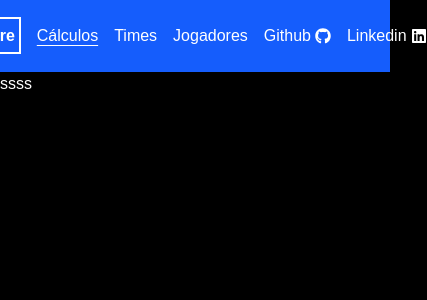
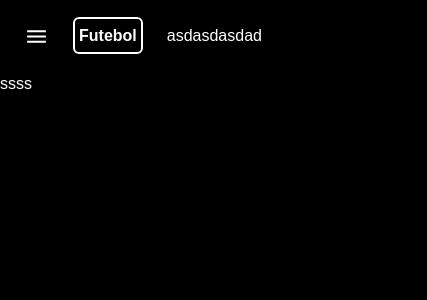
Before and after one commit to odilonskt/M5-mineProjeto, a Next.js app: page / in a window 390 px wide. Shown: the top 300 px of the page, 427 px wide, since content can reach past the window. Built offline with nearby package versions, Linux system fonts and the light colour scheme.

Commit message:
feat: add responsive header

```diff
--- a/src/components/Header/Header.tsx
+++ b/src/components/Header/Header.tsx
@@ -2,7 +2,7 @@
 
 import Link from "next/link";
 import '../../components/globais.css'
-import {   } from "react-icons/md";
+import { MdMenu } from "react-icons/md";
 import { FaGithub, FaLinkedin } from "react-icons/fa";
 import { usePathname } from "next/navigation";
 
@@ -14,29 +14,35 @@ export  const Header = ()=>{
 const currentPath = usePathname();
 
 return(
-<nav className="flex items-center justify-center bg-blue-600 py-4">
+<nav className="flex items-center  gap-6 justify-start  md:justify-center bg-primeny py-4 sm:py-4 px-6" >
+
+    <button className="md:hidden" aria-label="Abrir menu">
+        <MdMenu size={25}/>
+    </button>
     <ul className=" flex gap-4 items-center">
-        <li className="my-2">
-    <Link href='/' className="border-2 round-mb py-2 px-1 font-bold">Sobre</Link>
+        <li className="my-2 ">
+    <Link href='/' className="border-2 rounded-md py-2 px-1 font-bold">Futebol</Link>
         </li>
-            <li>
+        <li className="hidden sm:block " >
     <Link href='/' data-active={currentPath === '/'} className="data-[active=true]:underline">Cálculos</Link>
         </li>
-        <li>
+        <li className="hidden sm:block ">
     <Link href='/sair' data-active={currentPath === '/sair'} className="data-[active=true]:underline">Times</Link>
         </li>
-        <li>
+        <li className="hidden sm:block">
     <Link href='/brasil' data-active={currentPath === '/brasil'} className="data-[active=true]:underline">Jogadores</Link>
         </li>
-           <li>
+        <li className="hidden sm:block">
     <Link href='https://github.com/odilonskt/M5-mineProjeto' className="flex gap-1 items-center" target="_blank">Github
   <FaGithub /></Link>
-        </li>
-                   <li>
+   </li>
+         <li className="hidden sm:block">
     <Link href='https://github.com/odilonskt/M5-mineProjeto' className="flex gap-1 items-center" target="_blank">Linkedin
   <FaLinkedin /></Link>
         </li>
     </ul>
+
+    <h1 className="sm:hidden">asdasdasdad</h1>
 </nav>
 );
 }
```
